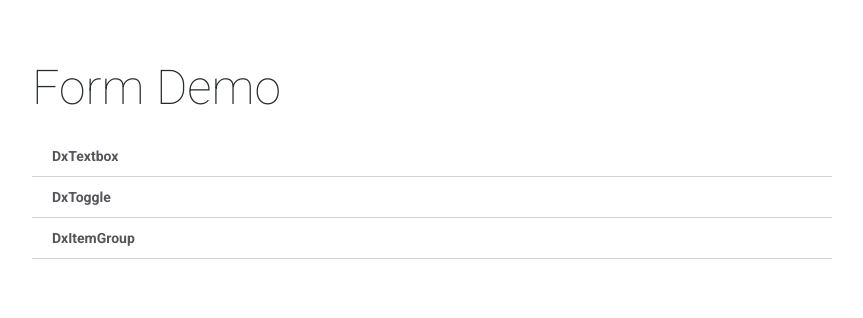
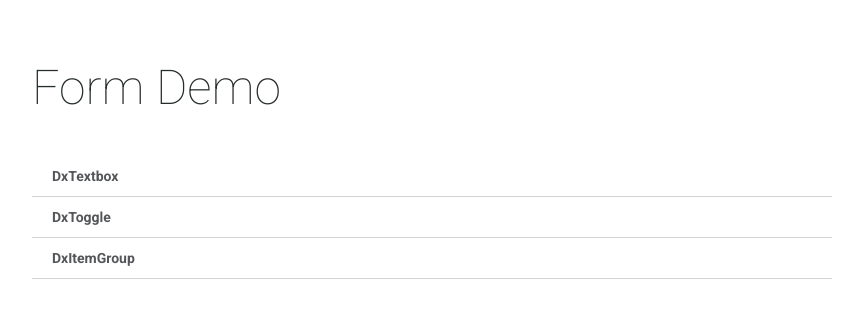
Before and after one commit to purecloudlabs/genesys-react-components, a React (Create React App) app in the folder app/: page / in a window 1280 px wide. Shown: the top 318 px of the page, without its empty margins (208-1071 px from the left). Built offline with nearby package versions, Linux system fonts and the light colour scheme; some icons are missing.

Commit message:
accordion group

```diff
--- a/app/src/components/formdemo/FormDemo.tsx
+++ b/app/src/components/formdemo/FormDemo.tsx
@@ -1,6 +1,7 @@
 import { GenesysDevIcons } from 'genesys-dev-icons';
 import React, { useRef } from 'react';
 import DxAccordion from '../package/dxaccordion/DxAccordion';
+import DxAccordionGroup from '../package/dxaccordion/DxAccordionGroup';
 import DxItemGroup from '../package/dxitemgroup/DxItemGroup';
 import DxTextbox from '../package/dxtextbox/DxTextbox';
 import DxToggle from '../package/dxtoggle/DxToggle';
@@ -22,6 +23,7 @@ export default function FormDemo() {
 
 	return (
 		<div>
+			<DxAccordionGroup>
 				<DxAccordion title='DxTextbox'>
 					<h2>DxTextbox</h2>
 					<p>For text-ish inputs</p>
@@ -138,6 +140,7 @@ export default function FormDemo() {
 						onItemsChanged={(items) => console.log('Radio:', items)}
 					/>
 				</DxAccordion>
+			</DxAccordionGroup>
 		</div>
 	);
 }
--- a/app/src/components/package/dxaccordion/DxAccordion.scss
+++ b/app/src/components/package/dxaccordion/DxAccordion.scss
@@ -1,4 +1,6 @@
 .dx-accordion {
+	margin: 0;
+
 	.accordion-heading {
 		border-width: 0 0 1px 0;
 		border-style: solid;
--- /dev/null
+++ b/app/src/components/package/dxaccordion/DxAccordionGroup.scss
@@ -0,0 +1,3 @@
+.dx-accordion-group {
+	margin: 40px 0;
+}
--- /dev/null
+++ b/app/src/components/package/dxaccordion/DxAccordionGroup.tsx
@@ -0,0 +1,11 @@
+import React from 'react';
+
+import './DxAccordionGroup.scss';
+
+interface IProps {
+	children: React.ReactNode;
+}
+
+export default function DxAccordionGroup(props: IProps) {
+	return <div className='dx-accordion-group'>{props.children}</div>;
+}
```
Lines whose indentation alone changed are shown as unchanged.
